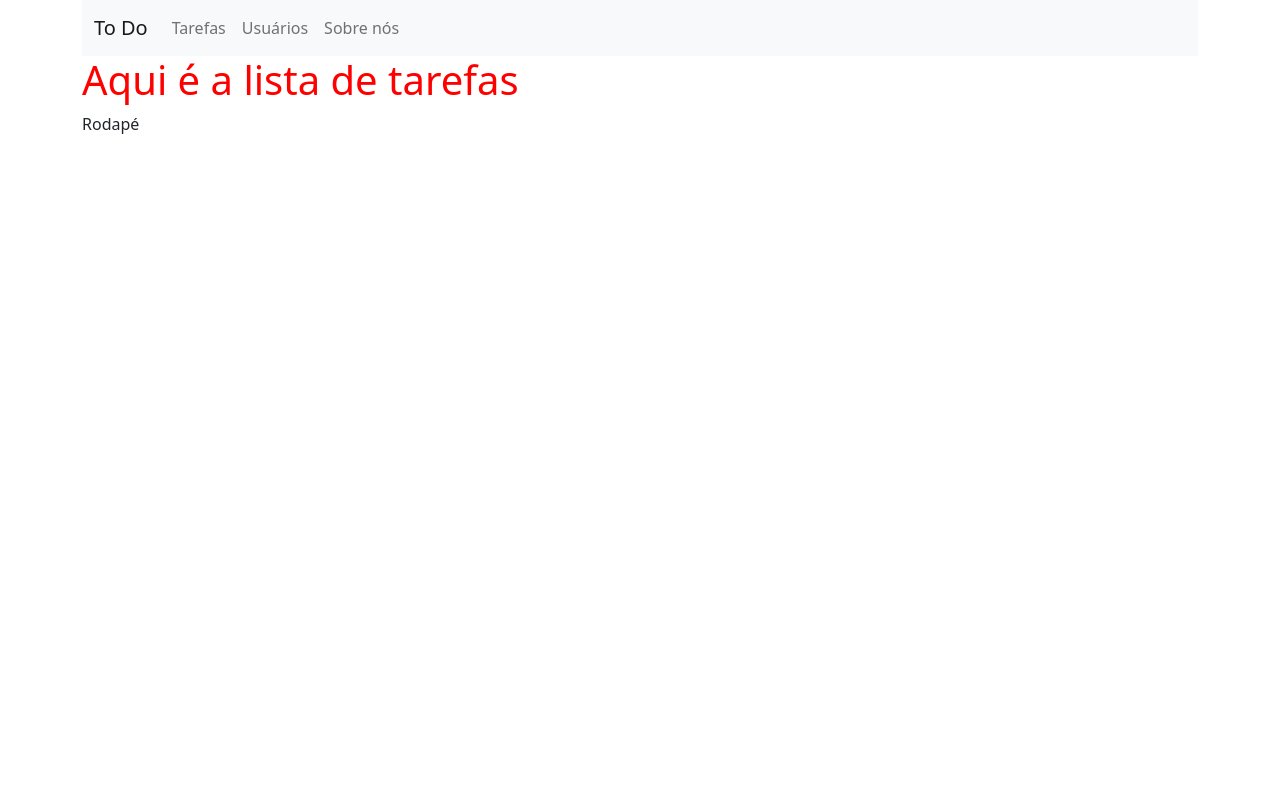
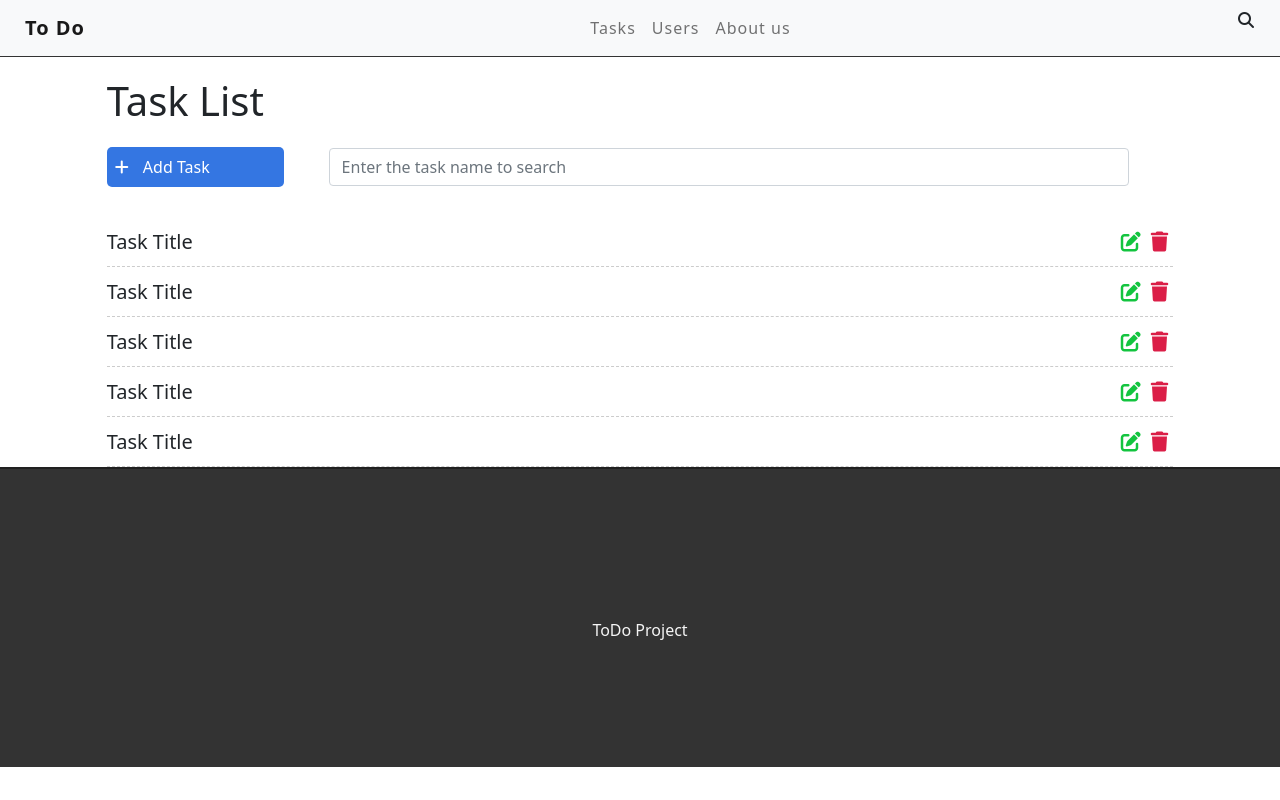
Before and after one commit to antoniosilva27/django-todo, a Django app: page / in a window 1280 px wide. Run offline with Django 4.2, Linux system fonts and the light colour scheme; some libraries are stand-ins or nearby versions.

Commit message:
added project layout

```diff
--- a/tasks/static/css/style.css
+++ b/tasks/static/css/style.css
@@ -1,3 +1,106 @@
-h1 {
-    color: red
+.container-fluid {
+    padding: 0;
 }
+
+/* Navbar */
+
+.navbar {
+    border-bottom: 1px solid #333;
+    margin-bottom: 20px;
+}
+
+.navbar-nav {
+    margin: auto;
+}
+
+.navbar-brand {
+    font-weight: bold;
+    margin-left: 25px;
+}
+
+.navbar-light, .navbar-bar, a.nav-link {
+    color: #333;
+    letter-spacing: 1px;
+}
+
+/* Add task button */
+
+.add-div {
+    background-color: #3476e2;
+    cursor: pointer;
+    display: inline-block;
+    color: #fff;
+    padding: 8px;
+    border-radius: 5px;
+    margin-right: 25px;
+
+}
+
+.fas.fa-plus {
+    color: #fff;
+    margin-right: 10px;
+
+}
+
+/* Search */
+
+.fas.fa-search {
+    position: absolute;
+    top: 12px;
+    right: 26px;
+}
+
+.search-div {
+    padding: 0px;
+    margin: 15px;
+    margin-bottom: 15px;
+    display: inline-block;
+}
+
+/* Task List */
+
+.list-div {
+    padding: 0;
+}
+
+.task-list {
+    padding-left: 0;
+}
+
+.task-item {
+    list-style: none;
+    font-size: 20px;
+    height: 50px;
+    padding-top: 10px;
+    border-bottom: 1px dashed #ccc;
+}
+
+.fas.fa-trash, .fas.fa-edit {
+    cursor: pointer;
+    margin: 5px;
+    font-size: 20px;
+    float: right;
+}
+
+.fas.fa-trash {
+    color: #db1e47;
+}
+
+.fas.fas.fa-edit {
+    color: #13c43f;
+}
+
+/* Footer */
+
+footer {
+    background-color: #333;
+    height: 300px;
+    border-top: 2px solid #202020;
+}
+
+footer p {
+    color: #f5f5f5;
+    text-align: center;
+    top: 50%;
+    position: relative;
+}
--- a/tasks/templates/base.html
+++ b/tasks/templates/base.html
@@ -7,10 +7,11 @@
     <meta name="viewport" content="width=device-width, initial-scale=1.0">
     <title>{% block title %}{% endblock %}</title>
     <link href="https://cdn.jsdelivr.net/npm/bootstrap@5.1.3/dist/css/bootstrap.min.css" rel="stylesheet" integrity="sha384-1BmE4kWBq78iYhFldvKuhfTAU6auU8tT94WrHftjDbrCEXSU1oBoqyl2QvZ6jIW3" crossorigin="anonymous">
+    <script src="https://kit.fontawesome.com/a36975a0b2.js" crossorigin="anonymous"></script>
     <link rel="stylesheet" href="{% static 'css/style.css' %}">
 </head>
 <body>
-    <div class="container">
+    <div class="container-fluid">
         <nav class="navbar navbar-expand-lg navbar-light bg-light">
             <div class="container-fluid">
               <a class="navbar-brand" href="#">To Do</a>
@@ -20,22 +21,23 @@
               <div class="collapse navbar-collapse" id="navbarSupportedContent">
                 <ul class="navbar-nav me-auto mb-2 mb-lg-0">
                   <li class="nav-item">
-                    <a class="nav-link" href="#">Tarefas</a>
+                    <a class="nav-link" href="#">Tasks</a>
                   </li>
                   <li class="nav-item">
-                    <a class="nav-link" href="#">Usuários</a>
+                    <a class="nav-link" href="#">Users</a>
                   </li>
                   <li class="nav-item">
-                    <a class="nav-link" href="#">Sobre nós</a>
+                    <a class="nav-link" href="#">About us</a>
                   </li>
                 </ul>
               </div>
             </div>
           </nav>
-        {% block content %}
-        {% endblock %}
+
+        {% block content %} {% endblock %}
+
         <footer>
-            Rodapé
+            <p>ToDo Project</p>
         </footer>
     </div>
     <script src="https://cdn.jsdelivr.net/npm/bootstrap@5.1.3/dist/js/bootstrap.bundle.min.js" integrity="sha384-ka7Sk0Gln4gmtz2MlQnikT1wXgYsOg+OMhuP+IlRH9sENBO0LRn5q+8nbTov4+1p" crossorigin="anonymous"></script>
--- a/tasks/templates/tasks/list.html
+++ b/tasks/templates/tasks/list.html
@@ -1,7 +1,42 @@
 {% extends 'base.html' %}
 
-{% block title %}Lista de Tarefas{% endblock %}
+{% block title %}Task List{% endblock %}
 
 {% block content %}
-<h1>Aqui é a lista de tarefas</h1>
+<div class="offset-1 col-10 list-div">
+    <h1>Task List</h1>
+    <div class="col-2 add-div">
+        <i class="fas fa-plus"></i> Add Task
+    </div>
+    <div class="col-9 search-div">
+        <input class="form-control" type="text" name="search" id="search" placeholder="Enter the task name to search">
+        <i class="fas fa-search"></i>
+    </div>
+    <ul class="task-list"></ul>
+        <li class="task-item">
+            <span>Task Title</span>
+            <span><i class="fas fa-trash"></i></span>
+            <span><i class="fas fa-edit"></i></span>
+        </li>
+        <li class="task-item">
+            <span>Task Title</span>
+            <span><i class="fas fa-trash"></i></span>
+            <span><i class="fas fa-edit"></i></span>
+        </li>
+        <li class="task-item">
+            <span>Task Title</span>
+            <span><i class="fas fa-trash"></i></span>
+            <span><i class="fas fa-edit"></i></span>
+        </li>
+        <li class="task-item">
+            <span>Task Title</span>
+            <span><i class="fas fa-trash"></i></span>
+            <span><i class="fas fa-edit"></i></span>
+        </li>
+        <li class="task-item">
+            <span>Task Title</span>
+            <span><i class="fas fa-trash"></i></span>
+            <span><i class="fas fa-edit"></i></span>
+        </li>
+</div>
 {% endblock %}
```
